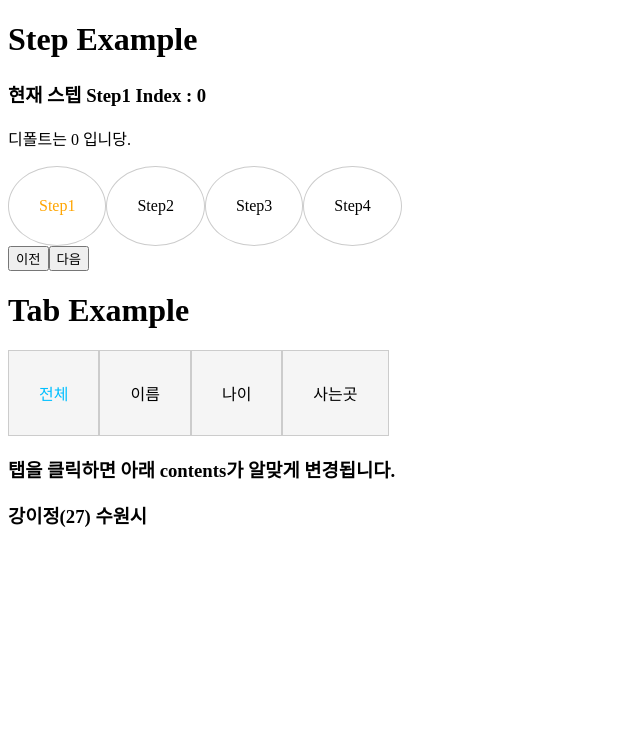
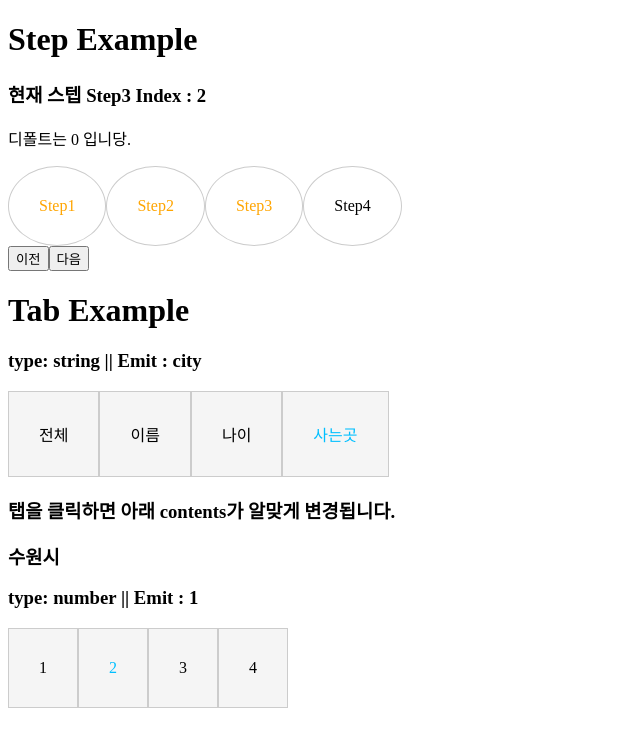
Before and after one commit to leejeongkang/my-component-app, a Nuxt app: page /nav in a window 1280 px wide. Shown: the top 746 px of the page, without its empty margins (0-640 px from the left). Built offline with nearby package versions, Linux system fonts and the light colour scheme.

Commit message:
feat: 샘플코드 변경 후 개선 && enum type 적용 후 개발

```diff
--- a/components/composables/navigationComposition.ts
+++ b/components/composables/navigationComposition.ts
@@ -1,36 +1,44 @@
-import { NavigationFunctionality } from "@/components/interfaces/functions/navigation.abstract";
+import { NavigationFunctionality } from "@/components/interfaces/functions/navigation.interface";
 import { NavigationProps } from "@/components/interfaces/props/navigation.interface";
-import { NavigationEvents } from "@/components/interfaces/events/navigation.abstract";
+import { NavigationEvents } from "@/components/interfaces/events/navigation.interface";
 import { Ref, ref } from "vue";
+import { NavigationItemEnum } from "@/components/types/navigationItemEnum";
 
-class CustomNavigationFunctionality extends NavigationFunctionality {
-  moveItem(currentItem: Ref, item: number): void {
-    currentItem.value = item;
+export class UseNavigationCompositionOptions
+  implements NavigationProps, NavigationEvents, NavigationFunctionality
+{
+  data: Array<object>;
+  activeItem?: Ref<number | string>;
+  currentItemType?: NavigationItemEnum;
+  moveItem(activeItem: Ref<number | string>, item: number | string): void {
+    activeItem.value = item;
   }
-}
-
-export interface UseNavigationCompositionOptions
-  extends NavigationProps,
-    NavigationEvents {
-  currentItem: Ref<number>;
-  functionality?: NavigationFunctionality;
 }
 
 export function navigationComposition(
   options: UseNavigationCompositionOptions,
 ) {
-  const currentItem = options.currentItem || ref<number>(0);
+  const navigationComposition = new UseNavigationCompositionOptions();
+  const activeItem = options.activeItem || ref<number>(0);
+  const currentItemType = options.currentItemType;
 
-  function moveItem(item: number) {
+  function activeCurrentItem(value: string, index: number) {
+    if (currentItemType === NavigationItemEnum.String) {
+      return value;
+    } else if (currentItemType === NavigationItemEnum.Number) {
+      return index;
+    }
+  }
+  function handleMoveItem(item: number | string) {
     const moveItemFunctionality =
-      options.functionality?.moveItem ||
-      new CustomNavigationFunctionality().moveItem;
-    moveItemFunctionality(currentItem, item);
+      options.moveItem || navigationComposition.moveItem;
+    moveItemFunctionality(activeItem, item);
     options.onChange(item);
   }
 
   return {
     ...options,
-    moveItem,
+    activeCurrentItem,
+    handleMoveItem,
   };
 }
--- a/components/interfaces/events/navigation.abstract.ts
+++ /dev/null
@@ -1,3 +0,0 @@
-export abstract class NavigationEvents {
-  abstract onChange(item: number): void;
-}
--- /dev/null
+++ b/components/interfaces/events/navigation.interface.ts
@@ -0,0 +1,3 @@
+export interface NavigationEvents {
+  onChange: (item: number | string) => void;
+}
--- a/components/interfaces/functions/navigation.abstract.ts
+++ /dev/null
@@ -1,5 +0,0 @@
-import { Ref } from "vue";
-
-export abstract class NavigationFunctionality {
-  abstract moveItem(currentItem: Ref, item: number): void;
-}
--- /dev/null
+++ b/components/interfaces/functions/navigation.interface.ts
@@ -0,0 +1,5 @@
+import { Ref } from "vue";
+
+export interface NavigationFunctionality {
+  moveItem(currentItem: Ref<number | string>, item: number): void;
+}
--- a/components/interfaces/props/navigation.interface.ts
+++ b/components/interfaces/props/navigation.interface.ts
@@ -1,11 +1,13 @@
 import { Ref } from "vue";
+import { NavigationItemEnum } from "@/components/types/navigationItemEnum";
 
 export interface NavigationProps {
   data: Array<object>;
   labelKey: string;
   valueKey?: string;
   iconKey?: string;
-  currentItem?: Ref<number>;
+  currentItem?: Ref<number | string>;
+  currentItemType?: NavigationItemEnum;
 }
 
 // export class NavigationConfig implements NavigationProps {
--- a/components/step.vue
+++ b/components/step.vue
@@ -8,7 +8,11 @@
       class="flex-item"
     >
       <div>
-        <span :class="{ 'current-step': currentItem >= index }">
+        <span
+          :class="{
+            'current-step': classCurrentStep(data[props.valueKey], index),
+          }"
+        >
           {{ item[labelKey] }}
         </span>
       </div>
@@ -19,25 +23,48 @@
 <script lang="ts" setup>
 import { defineProps } from "vue";
 import { navigationComposition } from "@/components/composables/navigationComposition.ts";
-const props = defineProps([
-  "data",
-  "labelKey",
-  "valueKey",
-  "iconKey",
-  "currentItem",
-]);
+import { NavigationItemEnum } from "@/components/types/navigationItemEnum";
+import type { PropType } from "vue";
+const props = defineProps({
+  data: {
+    type: Array,
+  },
+  labelKey: {
+    type: String,
+    default: "label",
+  },
+  valueKey: {
+    type: String,
+    default: "value",
+  },
+  iconKey: {
+    type: String,
+    default: "icon",
+  },
+  currentItem: {
+    type: [Number, String],
+    default: 0,
+  },
+  currentItemType: {
+    type: String as PropType<NavigationItemEnum>,
+    default: NavigationItemEnum.Number,
+  },
+});
 const emit = defineEmits(["change"]);
 
-const { moveItem } = navigationComposition({
+const { activeCurrentItem, handleMoveItem } = navigationComposition({
   ...props,
-  onChange: (idx: number) => {
+  onChange(idx: number | string): void {
     emit("change", idx);
   },
 });
-function moveStep(idx: number) {
+function moveStep(idx: number): void {
   if (props.currentItem < idx) return;
-  return moveItem(idx);
+  return handleMoveItem(idx);
 }
+const classCurrentStep = (value: string, index: number): boolean => {
+  return props.currentItem >= activeCurrentItem(value, index);
+};
 </script>
 
 <style>
--- a/components/tab.vue
+++ b/components/tab.vue
@@ -3,11 +3,15 @@
     <div class="flex-container">
       <div
         v-for="(item, index) in data"
-        @click="moveItem(index)"
+        @click="moveItem(item[props.valueKey], index)"
         class="flex-tab"
       >
         <div>
-          <span :class="{ 'current-tab': currentItem === index }">
+          <span
+            :class="{
+              'current-tab': classCurrentTab(item[props.valueKey], index),
+            }"
+          >
             {{ item[labelKey] }}
           </span>
         </div>
@@ -17,25 +21,54 @@
 </template>
 
 <script lang="ts" setup>
-import { defineProps, defineEmits, ref } from "vue";
+// defineProps, emit 찾아보기
 import { navigationComposition } from "@/components/composables/navigationComposition.ts";
-const props = defineProps([
-  "data",
-  "labelKey",
-  "valueKey",
-  "iconKey",
-  "currentItem",
-]);
+import { NavigationItemEnum } from "@/components/types/navigationItemEnum";
+import type { PropType } from "vue";
+const props = defineProps({
+  data: {
+    type: Array,
+  },
+  labelKey: {
+    type: String,
+    default: "label",
+  },
+  valueKey: {
+    type: String,
+    default: "value",
+  },
+  iconKey: {
+    type: String,
+    default: "icon",
+  },
+  currentItem: {
+    type: [Number, String],
+    default: 0,
+  },
+  currentItemType: {
+    type: String as PropType<NavigationItemEnum>,
+    default: NavigationItemEnum.Number,
+  },
+});
 const emit = defineEmits(["change"]);
 
-const { moveItem } = navigationComposition({
+const { activeCurrentItem, handleMoveItem } = navigationComposition({
   ...props,
-  onChange: (idx: number) => {
-    //emit("change", props.data[idx][props.valueKey]);
+  onChange(idx: number | string): void {
     emit("change", idx);
   },
 });
-moveItem(props.currentItem);
+function moveItem(value: string, index: number): void {
+  if (props.currentItemType === NavigationItemEnum.Number) {
+    handleMoveItem(index);
+  } else if (props.currentItemType === NavigationItemEnum.String) {
+    handleMoveItem(value);
+  }
+}
+handleMoveItem(props.currentItem);
+const classCurrentTab = (value: string, index: number): boolean => {
+  return props.currentItem === activeCurrentItem(value, index);
+};
 </script>
 
 <style>
--- a/pages/nav.vue
+++ b/pages/nav.vue
@@ -5,6 +5,7 @@
       :data="stepOptions"
       :label-key="'label'"
       :current-item="currentStep"
+      :current-item-type="NavigationItemEnum.Number"
       @change="changeStep"
     ></Step>
     <div>
@@ -13,11 +14,13 @@
     </div>
 
     <h1>Tab Example</h1>
+    <h3>type: string || Emit : {{ currentTab }}</h3>
     <Tab
       :data="tabOptions"
       :label-key="'label'"
       :value-key="'value'"
-      :current-item="currentIdx"
+      :current-item="currentTab"
+      :current-item-type="NavigationItemEnum.String"
       @change="changeTab"
     ></Tab>
     <h3>탭을 클릭하면 아래 contents가 알맞게 변경됩니다.</h3>
@@ -25,11 +28,21 @@
     <h3 v-show="currentTab === 'name'">강이정</h3>
     <h3 v-show="currentTab === 'age'">27세</h3>
     <h3 v-show="currentTab === 'city'">수원시</h3>
+    <h3>type: number || Emit : {{ currentTab2 }}</h3>
+    <Tab
+      :data="tabOptions2"
+      :label-key="'label'"
+      :value-key="'value'"
+      :current-item="currentTab2"
+      :current-item-type="NavigationItemEnum.Number"
+      @change="changeTab2"
+    ></Tab>
   </div>
 </template>
 
 <script setup lang="ts">
 import { ref } from "vue";
+import { NavigationItemEnum } from "@/components/types/navigationItemEnum";
 /**
  * STEP
  */
@@ -39,7 +52,7 @@ const stepOptions = [
   { label: "Step3", value: "Step3" },
   { label: "Step4", value: "Step4" },
 ];
-const currentStep = ref(0);
+const currentStep = ref(2);
 function changeStep(value: number) {
   currentStep.value = value;
 }
@@ -67,11 +80,23 @@ const tabOptions = [
   { label: "나이", value: "age" },
   { label: "사는곳", value: "city" },
 ];
-const currentTab = ref("");
-const currentIdx = ref(0);
-function changeTab(idx: number) {
-  currentTab.value = tabOptions[idx]["value"];
-  currentIdx.value = idx;
+const tabOptions2 = [
+  { label: "1", value: 1 },
+  { label: "2", value: 2 },
+  { label: "3", value: 3 },
+  { label: "4", value: 4 },
+];
+
+const currentTab = ref();
+currentTab.value = "city";
+function changeTab(item: number | string) {
+  currentTab.value = item;
+}
+
+const currentTab2 = ref();
+currentTab2.value = 1;
+function changeTab2(item: number | string) {
+  currentTab2.value = item;
 }
 </script>
 
```
